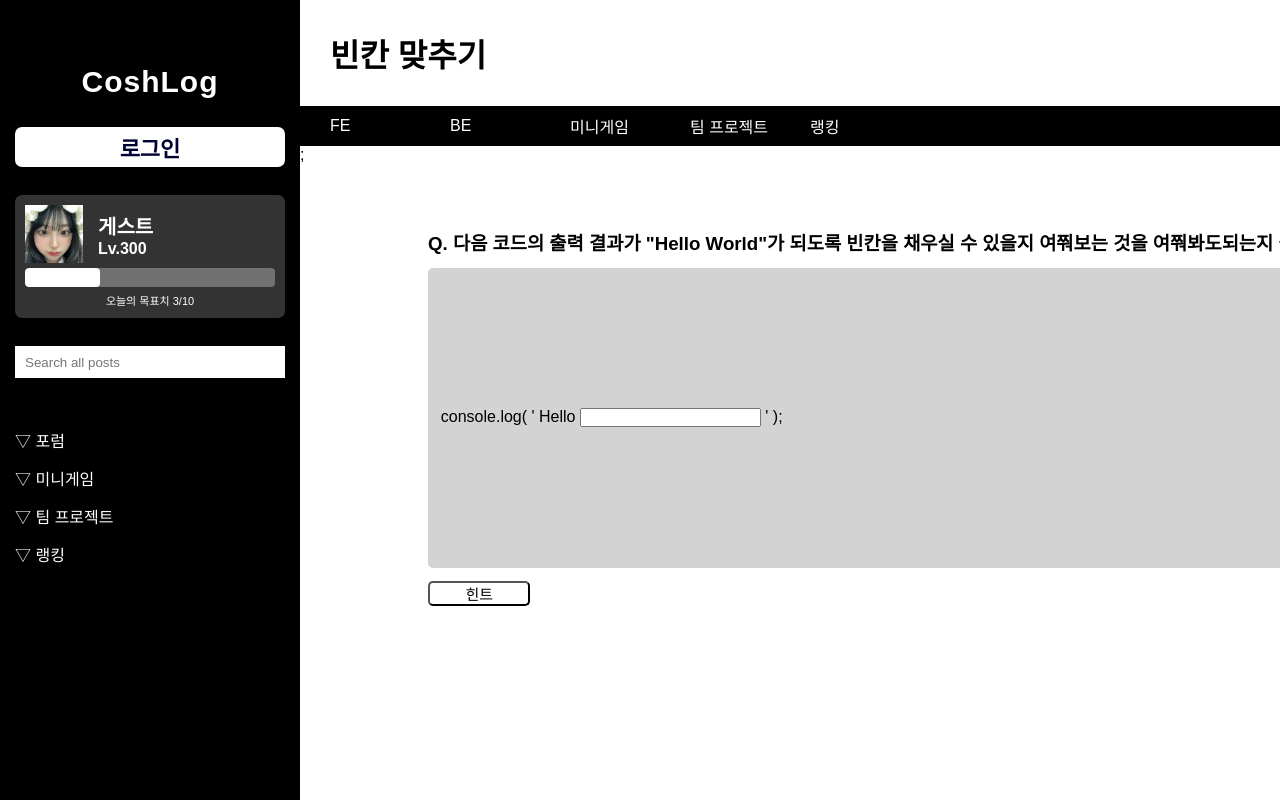
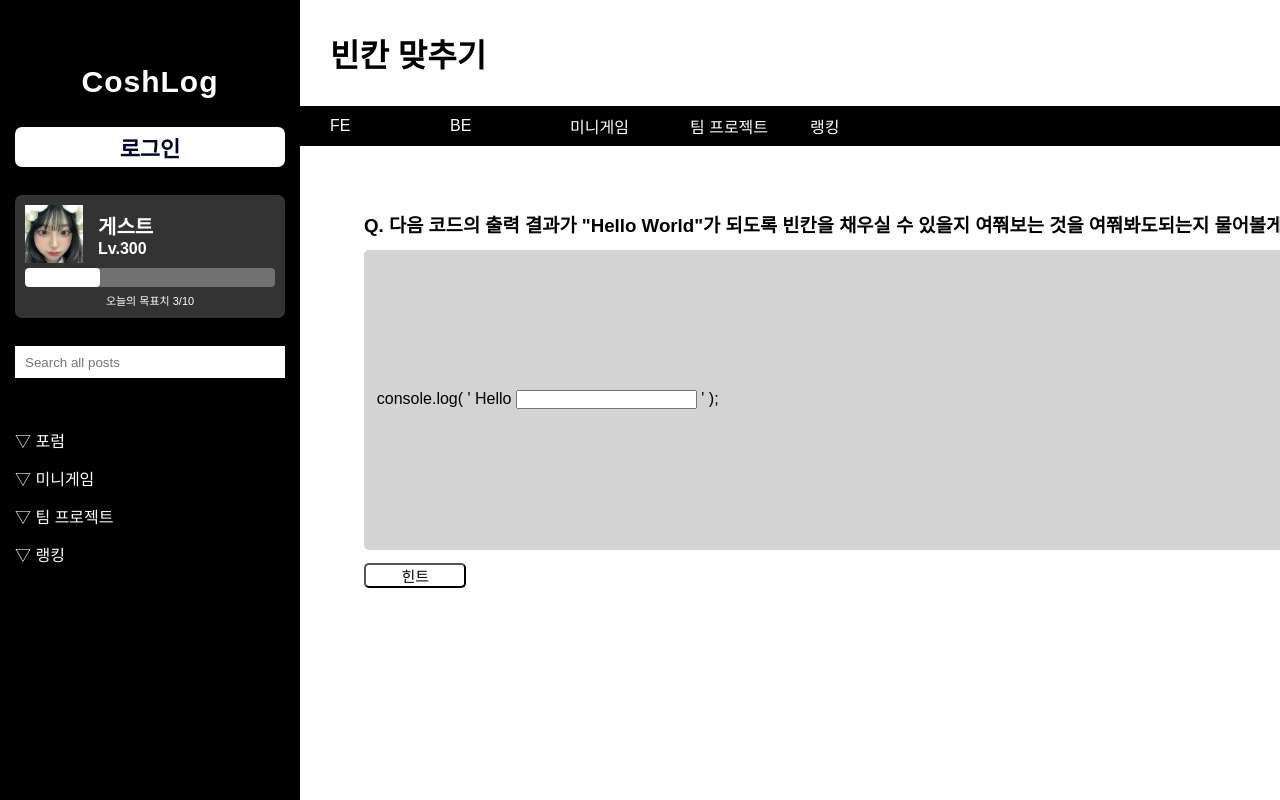
Before and after one commit to peppyksm/CoshLog, a React (Vite) app in the folder CoshLog/: page /game/blankgame in a window 1280 px wide. Built offline with nearby package versions, Linux system fonts and the light colour scheme.

Commit message:
마진 값 수정

```diff
--- a/CoshLog/src/mypage/MyPage.css
+++ b/CoshLog/src/mypage/MyPage.css
@@ -46,7 +46,7 @@ body {
 
     margin-top: 2%;
 
-    margin-left: 5%;
+    margin-left: 2%;
 
 }
 
--- a/CoshLog/src/mypage/MyPage.jsx
+++ b/CoshLog/src/mypage/MyPage.jsx
@@ -12,7 +12,7 @@ function MyPage() {
             return ('');
         }
         // return savedNick ? JSON.parse(savedNick) : '';
-    });
+    })
     return (
         <div className='myPage_container'>
             <form className='myPage_form' onSubmit={(event) => {
--- a/CoshLog/src/quiz/Quiz.css
+++ b/CoshLog/src/quiz/Quiz.css
@@ -22,7 +22,7 @@
     height: auto;
     border-radius: 5px;
     margin-top: 1%;
-    margin-left: 10%;
+    margin-left: 5%;
     padding-left: 1%;
     justify-content: center;
     background-color: lightgray;
@@ -36,12 +36,12 @@
 
 #quiz_name {
     margin-top: 5%;
-    margin-left: 10%;
+    margin-left: 5%;
 }
 
 .quiz_hintBox {
     margin-top: 1%;
-    margin-left: 10%;
+    margin-left: 5%;
     width: 80%;
 }
 
--- a/CoshLog/src/quiz/Quiz.jsx
+++ b/CoshLog/src/quiz/Quiz.jsx
@@ -12,7 +12,7 @@ function Quiz() {
             <h1 style={{ margin: '30px' }}>빈칸 맞추기</h1>
             <form className='quiz_form'>
                 {/* <div id='line'></div> */}
-                {HeaderNav()};
+                {HeaderNav()}
                 <h3 id='quiz_name'>Q. 다음 코드의 출력 결과가 "Hello World"가 되도록 빈칸을 채우실 수 있을지 여쭤보는 것을 여쭤봐도되는지 물어볼게.</h3>
                 <div className='quiz_main'>
                     <p>console.log( ' Hello <input id='blank' type='text'></input> ' );</p>
```
